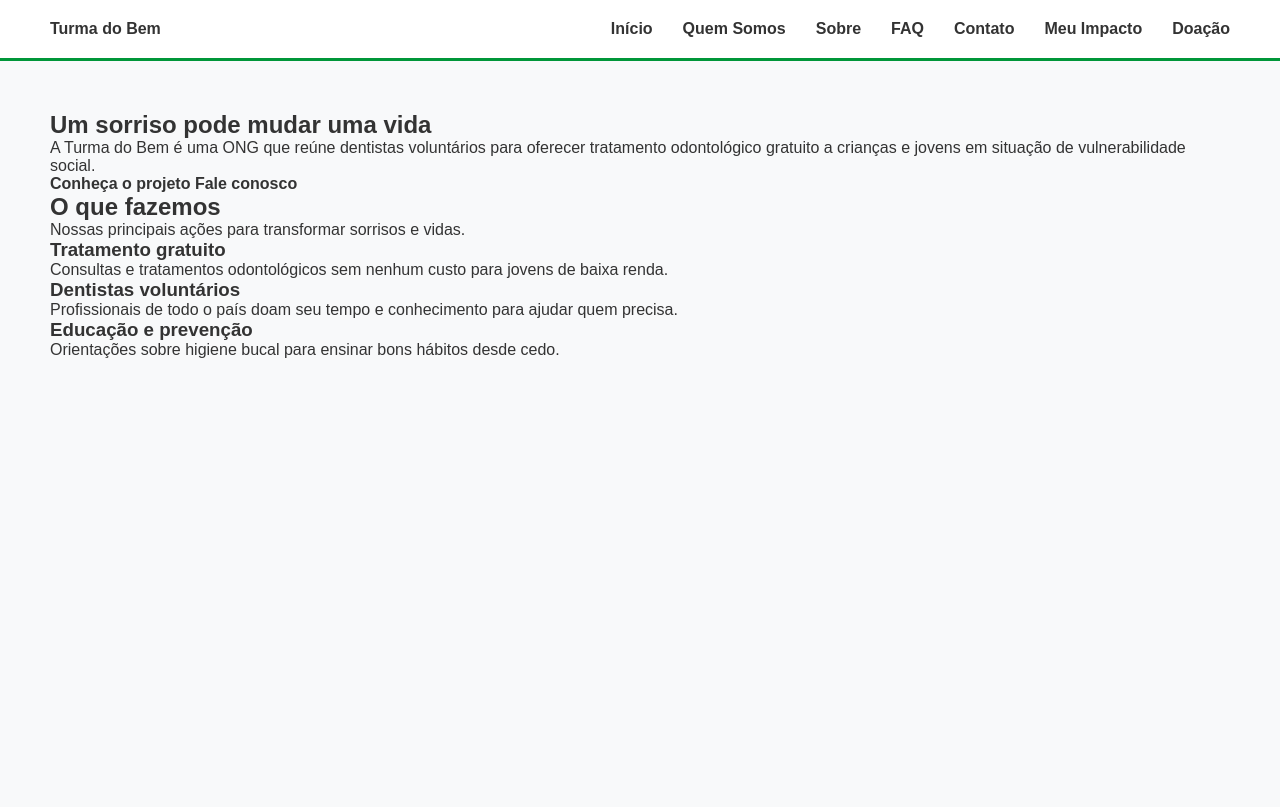
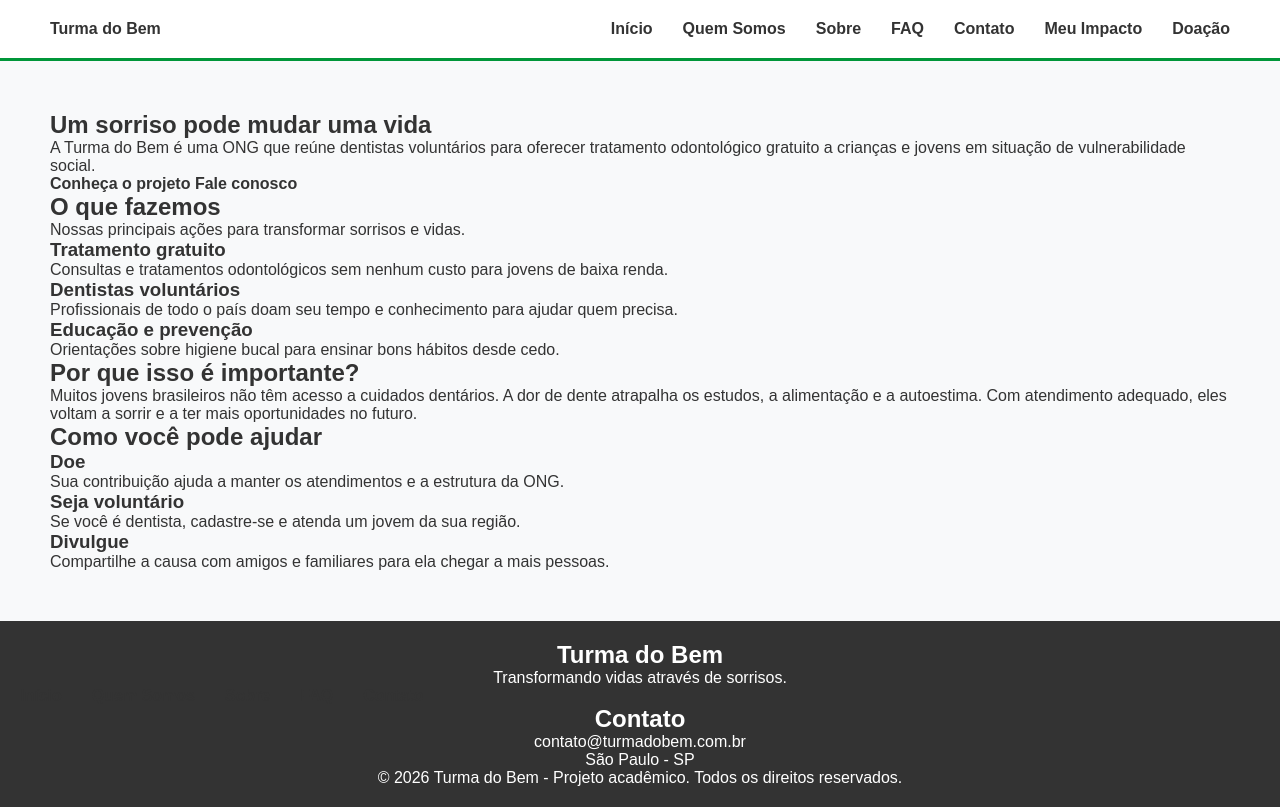
Before and after one commit to NextByte-1TDSPT/AmigosDaTurma, a plain HTML site: page index.html in a window 1280 px wide. Drawn offline with Linux system fonts and the light colour scheme.

Commit message:
Finalização de index.html adicionado footers e sobre

```diff
--- a/index.html
+++ b/index.html
@@ -67,3 +67,72 @@
           </p>
         </div>
       </section>
+
+      <section>
+        <div>
+          <h2>Por que isso é importante?</h2>
+          <p>
+            Muitos jovens brasileiros não têm acesso a cuidados dentários. A dor
+            de dente atrapalha os estudos, a alimentação e a autoestima. Com
+            atendimento adequado, eles voltam a sorrir e a ter mais
+            oportunidades no futuro.
+          </p>
+        </div>
+      </section>
+
+      <section>
+        <div>
+          <h2>Como você pode ajudar</h2>
+
+          <div>
+            <h3>Doe</h3>
+            <p>
+              Sua contribuição ajuda a manter os atendimentos e a estrutura da
+              ONG.
+            </p>
+          </div>
+          <div>
+            <h3>Seja voluntário</h3>
+            <p>
+              Se você é dentista, cadastre-se e atenda um jovem da sua região.
+            </p>
+          </div>
+          <div>
+            <h3>Divulgue</h3>
+            <p>
+              Compartilhe a causa com amigos e familiares para ela chegar a mais
+              pessoas.
+            </p>
+          </div>
+        </div>
+      </section>
+    </main>
+
+    <footer>
+      <section>
+        <h2>Turma do Bem</h2>
+        <p>Transformando vidas através de sorrisos.</p>
+      </section>
+
+      <nav>
+        <ul>
+          <li><a href="index.html">Início</a></li>
+          <li><a href="integrantes.html">Quem Somos</a></li>
+          <li><a href="sobre.html">Sobre</a></li>
+          <li><a href="faq.html">FAQ</a></li>
+          <li><a href="contato.html">Contato</a></li>
+        </ul>
+      </nav>
+
+      <section>
+        <h2>Contato</h2>
+        <p>contato@turmadobem.com.br</p>
+        <p>São Paulo - SP</p>
+      </section>
+      <p>
+        &copy; 2026 Turma do Bem - Projeto acadêmico. Todos os direitos
+        reservados.
+      </p>
+    </footer>
+  </body>
+</html>
```
